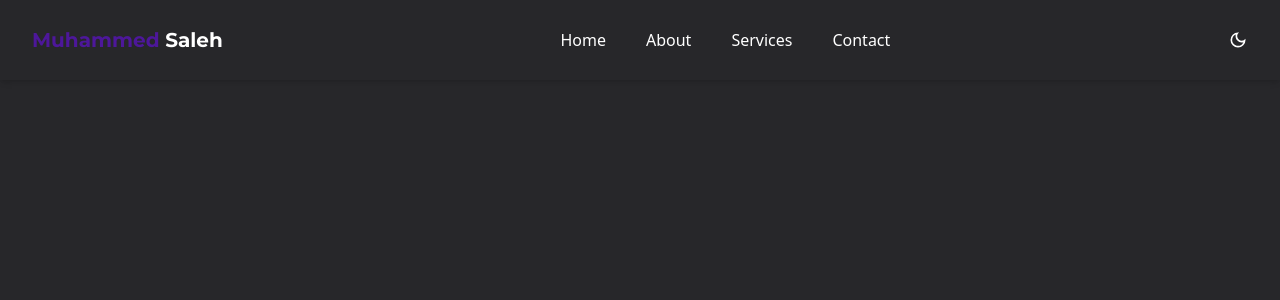
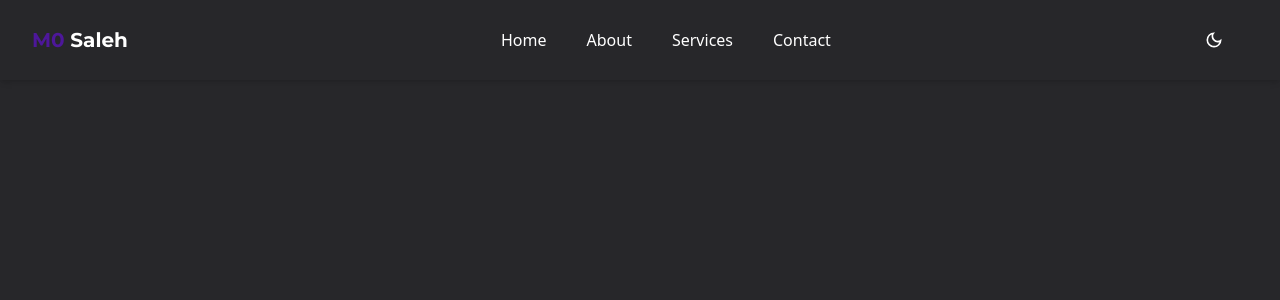
Before and after one commit to MohamedSaleh2005/Portfolio, a Next.js app: page / in a window 1280 px wide. Shown: the top 300 px of the page. Built offline with nearby package versions, Linux system fonts and the light colour scheme.

Commit message:
mopile nav 2

```diff
--- a/app/globals.css
+++ b/app/globals.css
@@ -23,6 +23,17 @@
   font-family: var(--font-Montserrat);
 }
 
+/* Nav hover */
 .myhover {
   @apply hover:text-violet-400 hover:scale-90 transition duration-300 cursor-pointer
 }
+
+/* mopile nav */
+.close{
+  clip-path: polygon(0 0 , 100% 0 , 100% 0 , 0 0);
+  transition: all 1s ease;
+}
+.open{
+  clip-path: polygon(0 0 , 100% 0 , 100% 100% , 0 100%);
+  transition: all 1s ease;
+}
--- a/component/Header/Navbar.tsx
+++ b/component/Header/Navbar.tsx
@@ -1,14 +1,14 @@
 
-import Navicons from './Navicons'
-import Navitems from './Navitems'
+import NavIcons from './Navicons'
+import NavItems from './Navitems'
 
 export default function Navbar() {
     return (
-        <header className='w-full h-20 px-8 flex items-center justify-between shadow-md'>
+        <header className='w-full h-20 px-8 flex items-center justify-between shadow-md '>
 
-            <a href='/' className='myfont font-semibold text-violet-900 text-xl '>  Muhammed <span className='text-white'>Saleh</span>  </a>
-            <Navitems />
-            <Navicons/>
+            <a href='/' className='myfont font-semibold text-violet-900 text-xl '>  M0 <span className='text-white'>Saleh</span>  </a>
+            <NavItems />
+            <NavIcons />
         </header>
     )
 }
--- a/component/Header/Navicons.tsx
+++ b/component/Header/Navicons.tsx
@@ -1,11 +1,44 @@
-import React from 'react'
+"use client"
+import { useState } from 'react'
 import { FaList } from 'react-icons/fa'
 import { MdOutlineDarkMode } from 'react-icons/md'
-export default function Navicons() {
+import { navItems } from './types'
+
+
+export default function NavIcons() {
+  // Mopile nav
+  const [open , setopen] = useState<boolean>(false);
+
+
   return (
-    <div className='flex gap-6 items-center'>
-        <MdOutlineDarkMode className='myhover w-5 h-5'/>
-        <FaList className='myhover md:hidden'/>
+    <div>
+{/* nav icons */}
+      <div className='flex gap-6 items-center'>
+
+          <button>
+          <MdOutlineDarkMode className='myhover w-5 h-5' />
+          </button>
+
+
+          <button onClick={() => setopen(!open)}>
+          <FaList className='myhover md:hidden'/>
+          </button>
+
+      </div>
+
+
+{/* mopile nav */}
+      <div className={`${open ? "open" : "close"} absolute top-20 right-3 w-25`}>
+        <ul className='bg-zinc-700 flex flex-col items-center rounded-md py-2'>
+          {navItems.map((item) => (
+
+            <li key={item.id} className='myhover py-1 text-violet-400'>
+              <a href={item.href}  onClick={() => setopen(false)} >{item.title}</a>
+            </li>
+
+          ))}
+        </ul>
+      </div>
     </div>
   )
 }
--- a/component/Header/Navitems.tsx
+++ b/component/Header/Navitems.tsx
@@ -1,12 +1,16 @@
 import React from 'react'
 import { navItems } from './types'
 
-export default function Navitems() {
+export default function NavItems() {
   return (
-    <div className='hidden md:flex gap-10'>
+    <ul className='hidden md:flex gap-10'>
         {navItems.map ((item) => (
-            <a className='myhover' href={item.href}>{item.title}</a>
+
+          <li className='myhover' key={item.id}>
+            <a href={item.href}>{item.title}</a>
+          </li>
+
         ))}
-    </div>
+    </ul>
   )
 }
--- a/component/Header/types.ts
+++ b/component/Header/types.ts
@@ -1,4 +1,5 @@
 type NavItems = {
+    id:number
     title: string
     href: string
 }
@@ -6,9 +7,9 @@ type NavItems = {
 
 export const navItems: NavItems[] =
     [
-        { title: "Home", href: "/" },
-        { title: "About", href: "/" },
-        { title: "Services", href: "/" },
-        { title: "Contact", href: "/" },
+        { title: "Home", href: "/" ,id:1},
+        { title: "About", href: "/" , id:2},
+        { title: "Services", href: "/" , id:3},
+        { title: "Contact", href: "/" , id:4},
 
     ]
```
